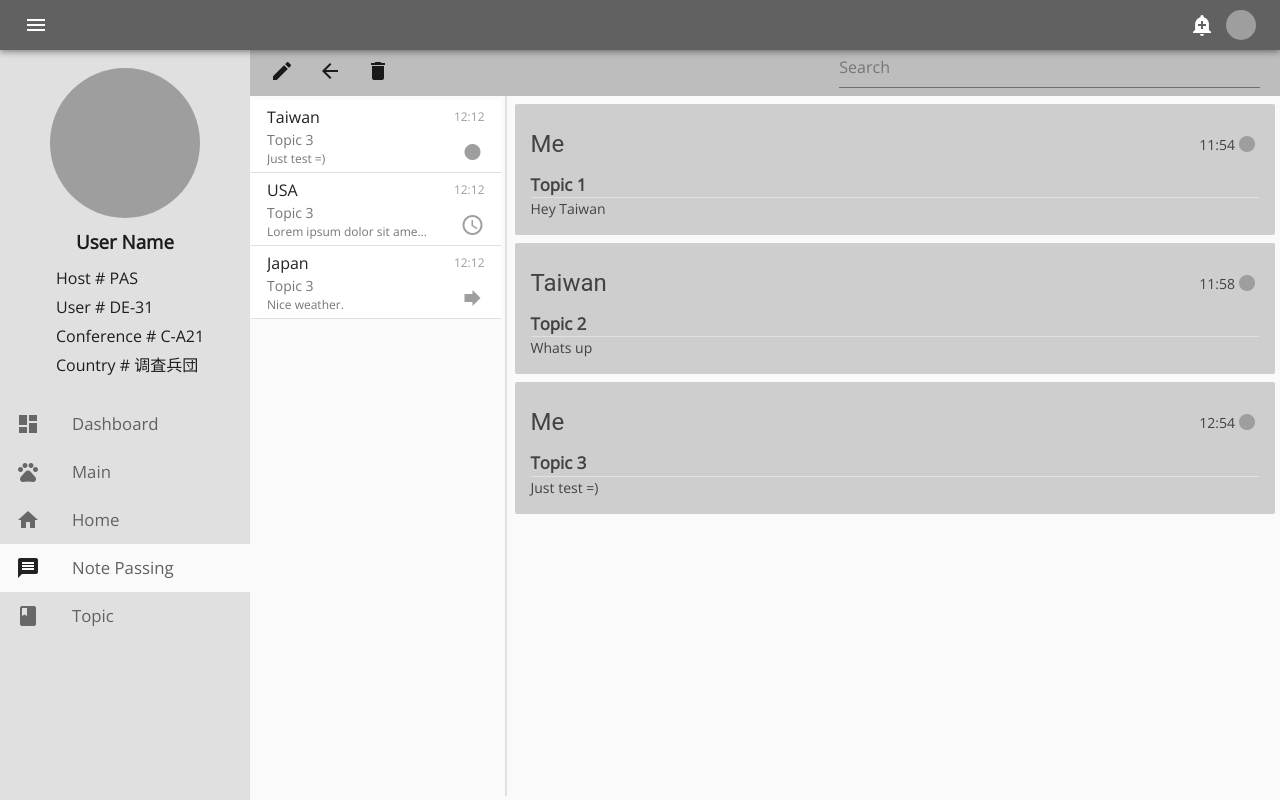
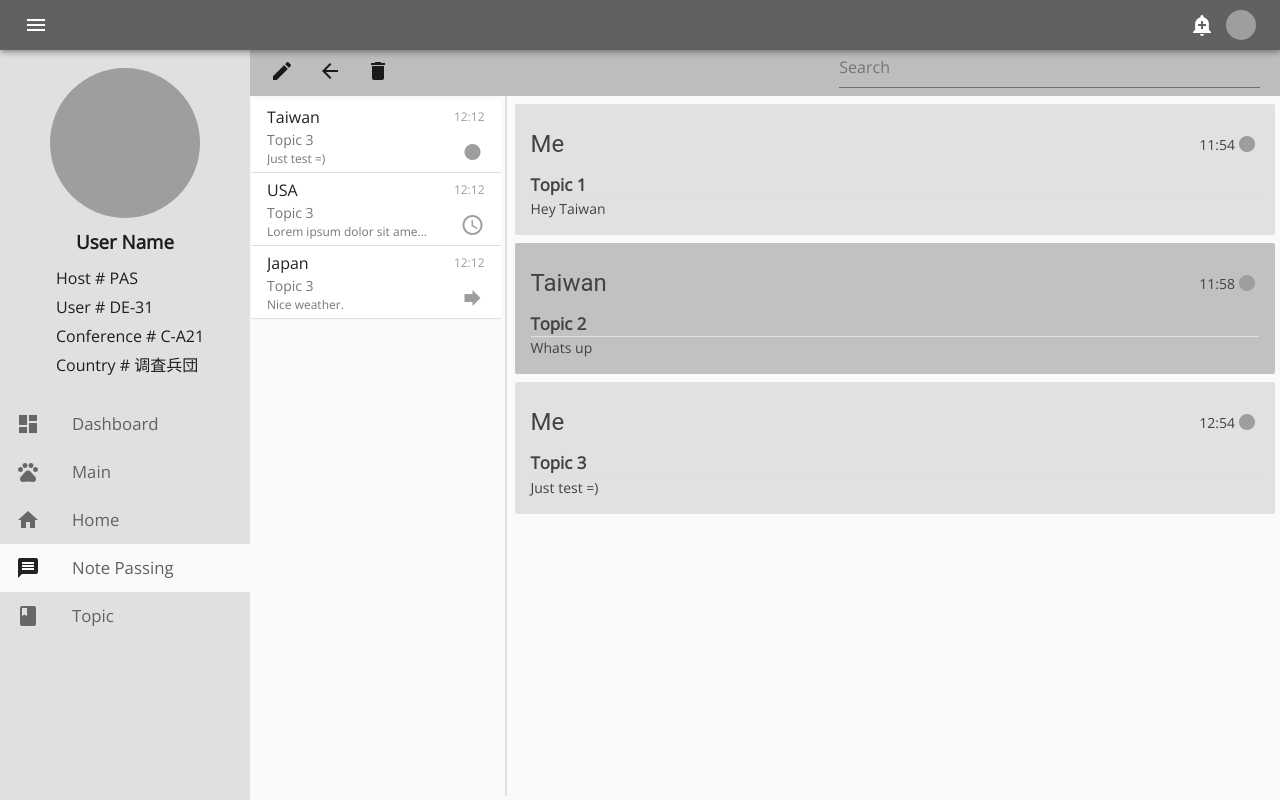
Before and after one commit to shadow3x3x3/mun-frontend, a Vue app: page /message in a window 1280 px wide. Built offline with nearby package versions, Linux system fonts and the light colour scheme; grey boxes are pictures that could not be loaded.

Commit message:
[UX] Clearly message color by direction

```diff
--- a/src/views/Message.vue
+++ b/src/views/Message.vue
@@ -56,7 +56,11 @@
           v-for="(message, index) in objects[selectedObject].messages"
           :key="index"
         >
-          <v-card class="grey--text text--darken-3 message-card" flat>
+          <v-card
+            class="grey--text text--darken-3 message-card"
+            :style="cardStyle(message.direction)"
+            flat
+          >
             <v-card-title primary-title class="message-title">
               <div class="headline" v-if="isTX(message.direction)">
                 {{ objects[selectedObject].country }}
@@ -187,6 +191,13 @@ export default {
     isTX(direction) {
       return direction === TX;
     },
+    cardStyle(x) {
+      return x === TX ? {
+        'background-color': 'rgba(123, 124, 127, 0.45)',
+      } : {
+        'background-color': 'rgba(123, 124, 127, 0.20)',
+      };
+    },
   },
   created() {
     // TODO: Fetch latest messages
@@ -236,10 +247,6 @@ export default {
   border-width: 0px 0px 1px 0px;
 }
 
-.message-card {
-  background-color: rgba(123, 124, 127, 0.35);
-}
-
 .message-text {
   padding-top: 12px;
 }
```
